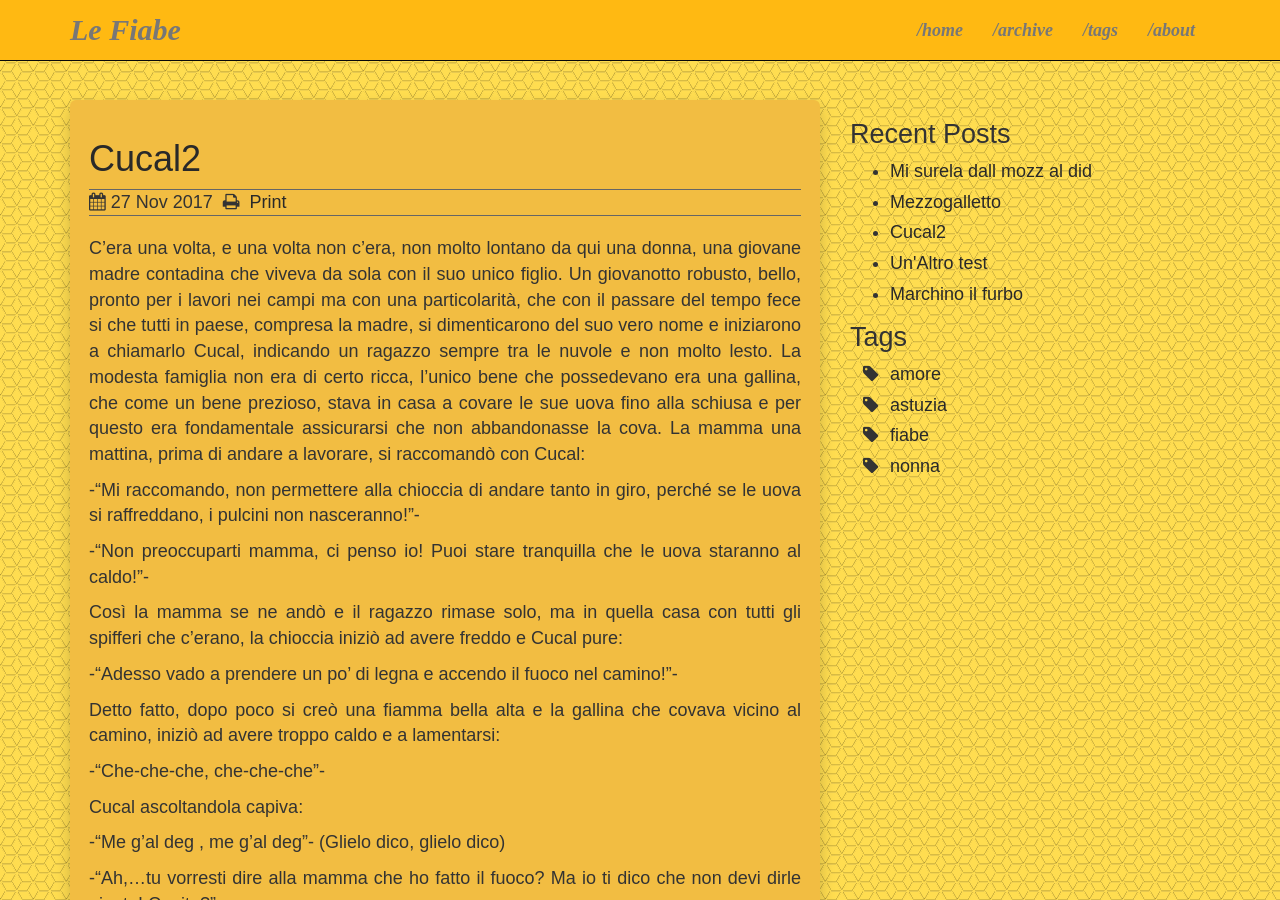
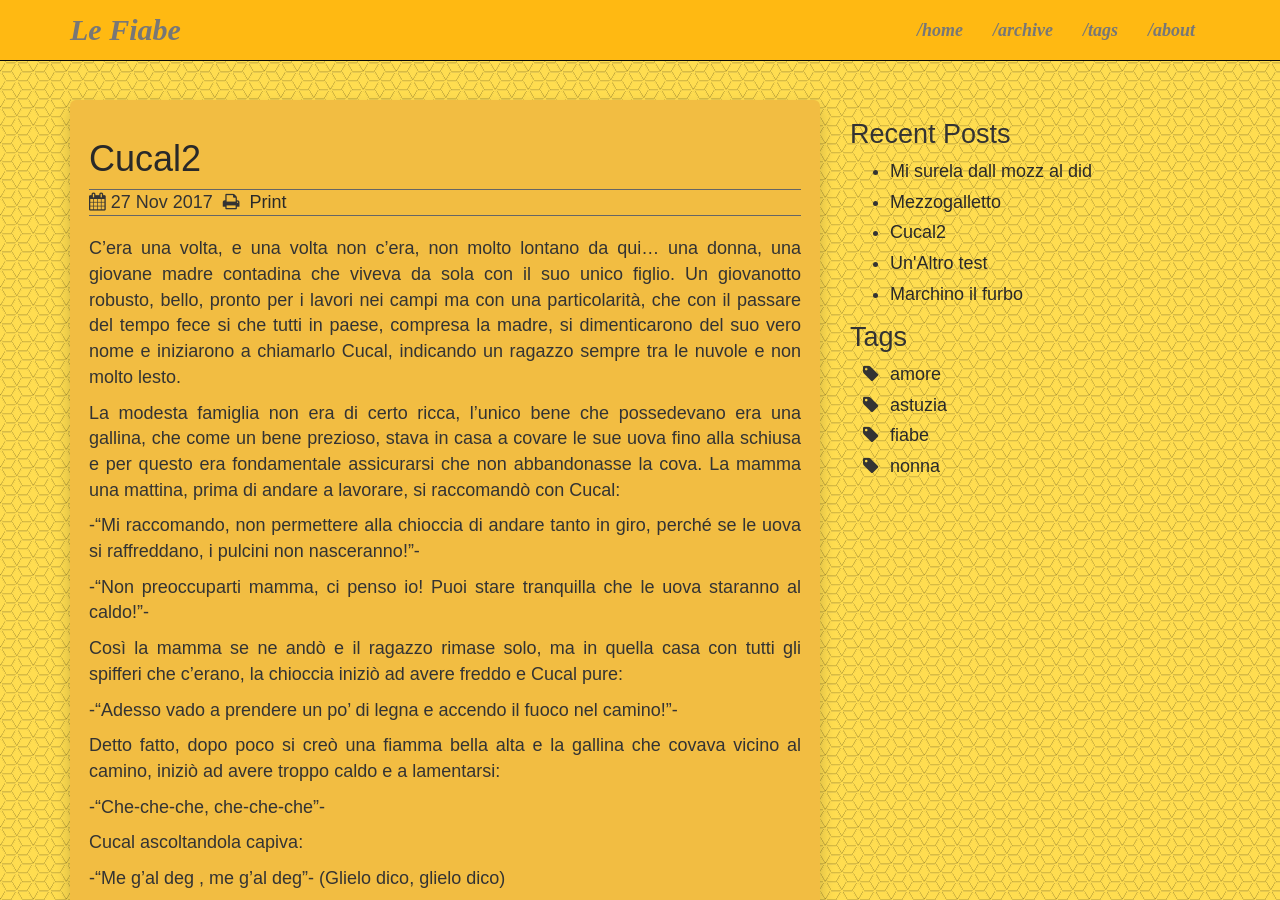
Before and after one commit to saramasi/saramasi.github.io, a Jekyll site: the page built from _posts/2017-11-27-cucal2.md, in a window 1280 px wide and 900 px high. Built offline with Jekyll 4.4.1, drawn with Linux system fonts in a browser that asks for light colours; some web fonts are replaced.

```diff
--- a/_posts/2017-11-27-cucal2.md
+++ b/_posts/2017-11-27-cucal2.md
@@ -9,9 +9,10 @@ published: true
   Cucal dentro ad ognuno di noi.
 ---
 
-C'era una volta, e una volta non c'era, non molto lontano da qui
+C'era una volta, e una volta non c'era, non molto lontano da qui...
 una donna, una giovane madre contadina che viveva da sola con il suo unico figlio.
 Un giovanotto robusto, bello, pronto per i lavori nei campi ma con una particolarità, che con il passare del tempo fece si che tutti in paese, compresa la madre, si dimenticarono del suo vero nome e iniziarono a chiamarlo Cucal, indicando un ragazzo sempre tra le nuvole e non molto lesto.
+
 La modesta famiglia non era di certo ricca, l'unico bene che possedevano era una gallina, che come un bene prezioso, stava in casa a covare le sue uova fino alla schiusa e per questo era fondamentale assicurarsi che non abbandonasse la cova.
  La mamma una mattina, prima di andare a lavorare, si raccomandò con Cucal:
 
```
